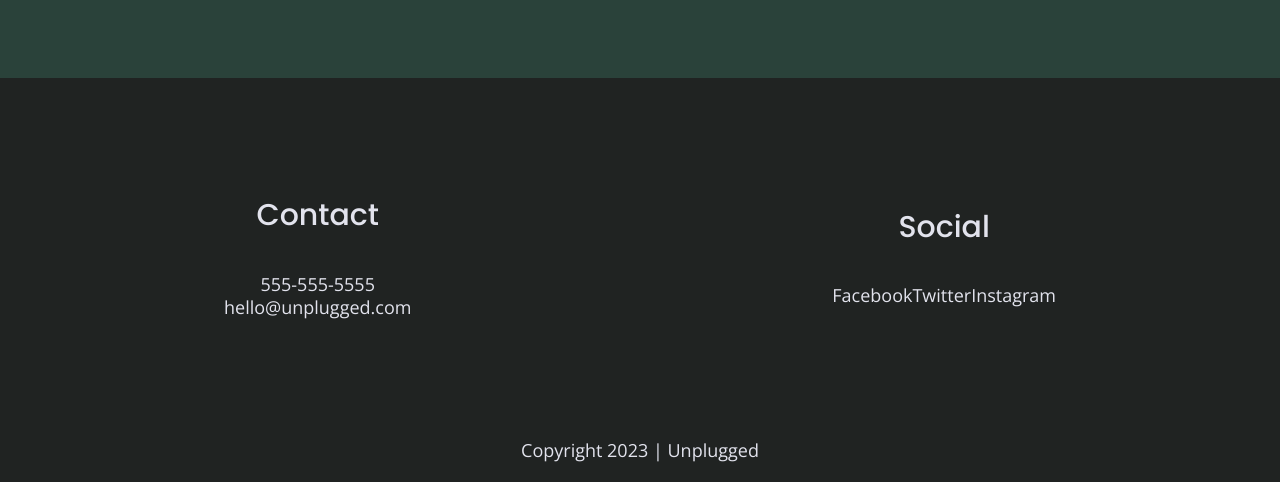
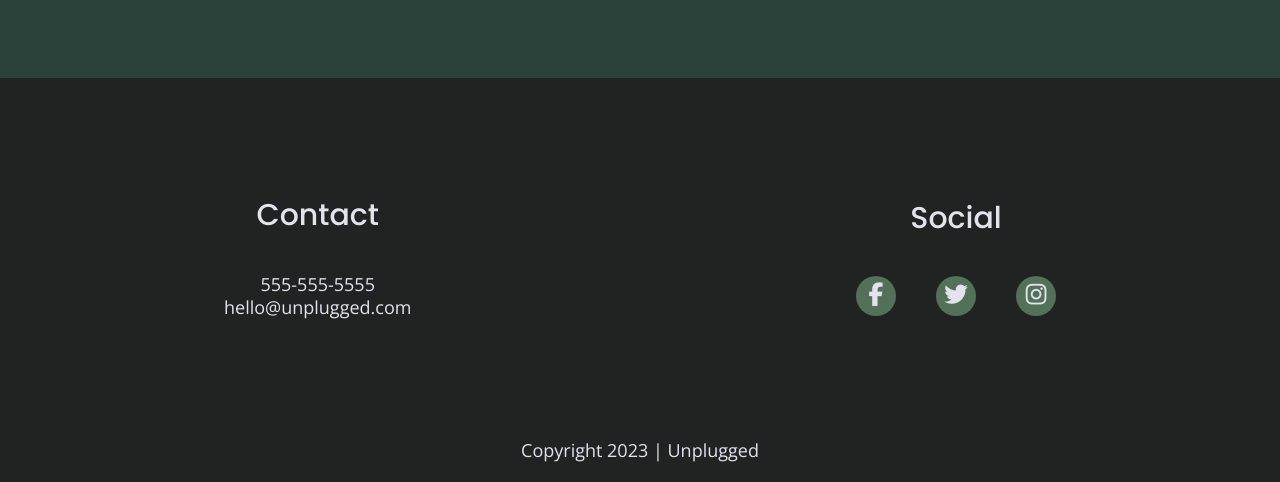
Before and after one commit to marisvenancio/unplugged, a website built with Parcel: page index.html in a window 1280 px wide. Shown: the part 2542-3024 px from the top of the page. Built offline with nearby package versions, Linux system fonts and the light colour scheme.

Commit message:
Added social icons

```diff
--- a/css/main.css
+++ b/css/main.css
@@ -231,9 +231,17 @@ footer .social-icons {
 }
 
 footer .social-icons p {
+  background-color: #527158;
+  border-radius: 50%;
+  width: 40px;
+  height: 40px;
   display: flex;
   justify-content: center;
   align-items: center;
+}
+
+footer .social-icons p i {
+  font-size: 1.3125em;
 }
 
 
@@ -653,6 +661,11 @@ input[type=button] {
     line-height: 1.285;
   }
 
+  footer .social-icons {
+    width: 12.5em;
+    justify-content: space-between;
+  }
+
   footer .contact {
     margin-bottom: 0;
   }
--- a/index.html
+++ b/index.html
@@ -141,9 +141,9 @@
         <div class="social">
           <h4>Social</h4>
           <div class="social-icons">
-          <p><a href="https://www.facebook.com/" target="_blank" rel="noopener">Facebook</a></p>
-          <p><a href="https://twitter.com/" target="_blank" rel="noopener">Twitter</a></p>
-          <p><a href="https://www.instagram.com/" target="_blank" rel="noopener">Instagram</a></p>
+          <p><a href="https://www.facebook.com/" target="_blank" rel="noopener"><i class="fab fa-facebook-f"></i></a></p>
+          <p><a href="https://twitter.com/" target="_blank" rel="noopener"><i class="fab fa-twitter"></i></a></p>
+          <p><a href="https://www.instagram.com/" target="_blank" rel="noopener"><i class="fab fa-instagram"></i></a></p>
           </div>
         </div>
       </div> <!-- footer content ends -->
```
Also changed, not shown: about/index.html (+3 -3 lines), faq/index.html (+3 -3 lines).
